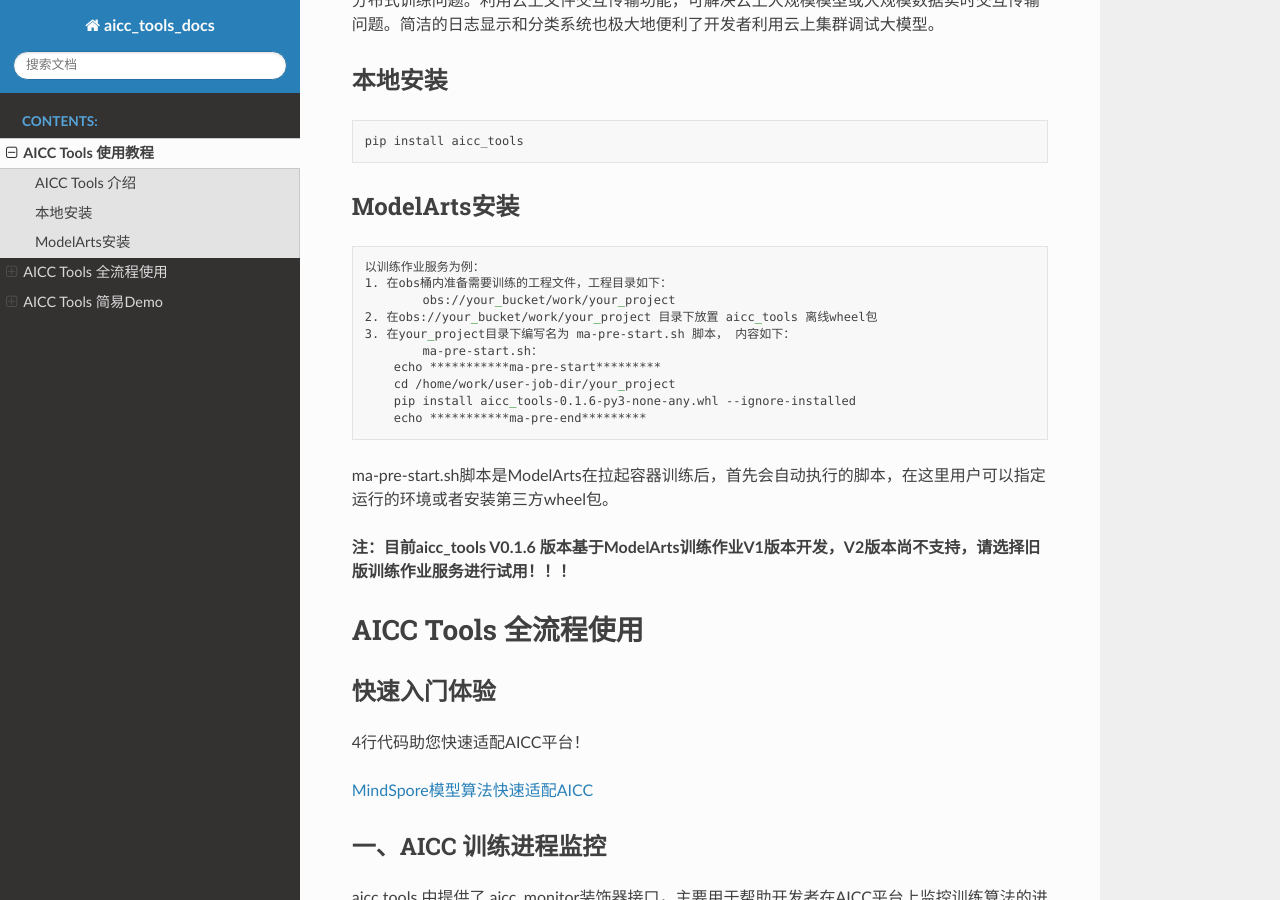
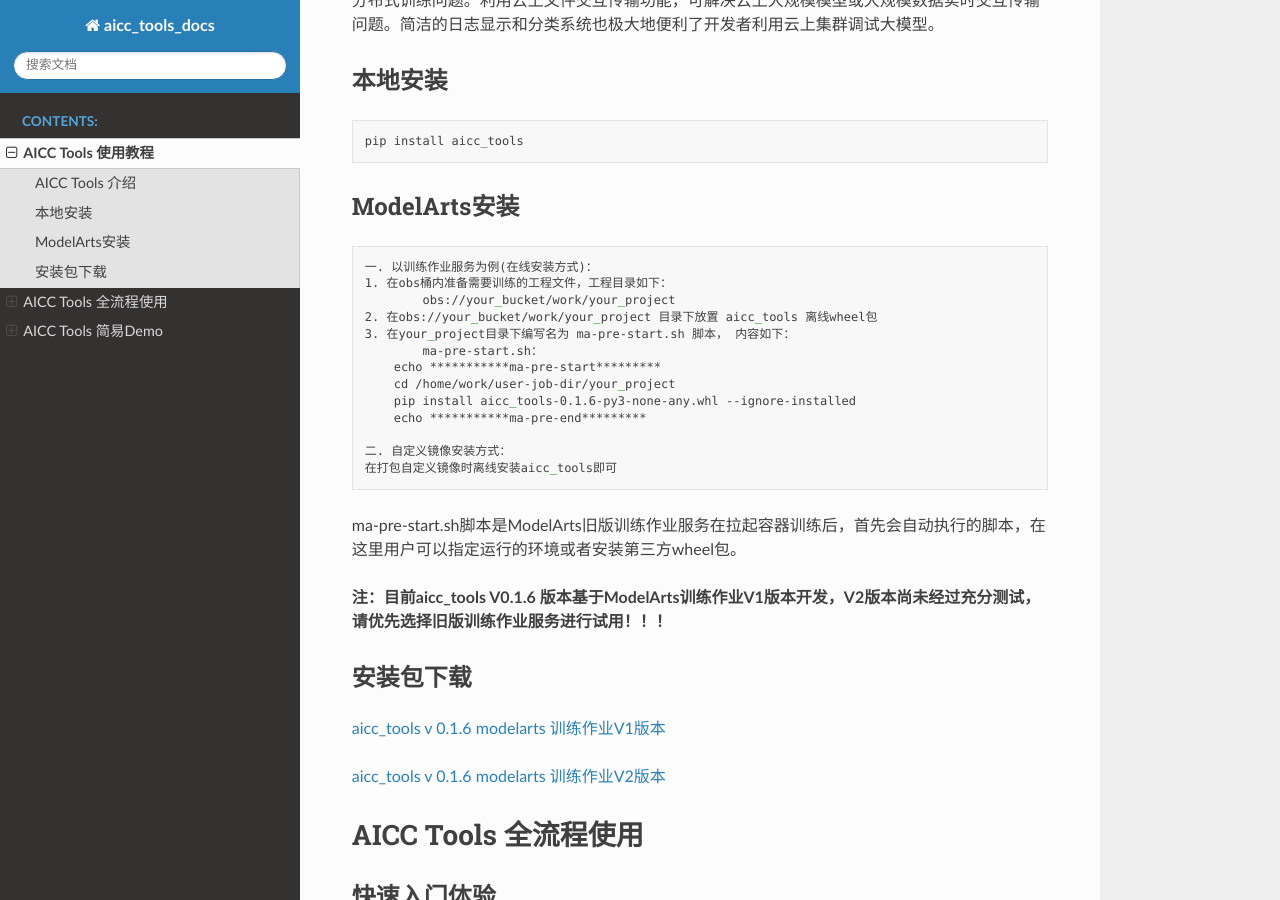
Before and after one commit to Lin-Fly/aicc_tools_docs, a Sphinx documentation site: the page built from source/aicc_tools_docs.md, in a window 1280 px wide and 900 px high, scrolled down 622 px. Built offline with Sphinx 7.4.7 and the Read the Docs theme 2.0.0, drawn with Linux system fonts in a browser that asks for light colours; some of the changed text lies outside the part shown.

Commit message:
update aicc_tools_docs.md

````diff
--- a/source/aicc_tools_docs.md
+++ b/source/aicc_tools_docs.md
@@ -26,7 +26,7 @@
 ## ModelArts安装
 
 ```tex
-以训练作业服务为例：
+一. 以训练作业服务为例(在线安装方式)：
 1. 在obs桶内准备需要训练的工程文件，工程目录如下：
 	obs://your_bucket/work/your_project
 2. 在obs://your_bucket/work/your_project 目录下放置 aicc_tools 离线wheel包
@@ -36,11 +36,20 @@
     cd /home/work/user-job-dir/your_project
     pip install aicc_tools-0.1.6-py3-none-any.whl --ignore-installed
     echo ***********ma-pre-end*********
+
+二. 自定义镜像安装方式：
+在打包自定义镜像时离线安装aicc_tools即可
 ```
 
-ma-pre-start.sh脚本是ModelArts在拉起容器训练后，首先会自动执行的脚本，在这里用户可以指定运行的环境或者安装第三方wheel包。
+ma-pre-start.sh脚本是ModelArts旧版训练作业服务在拉起容器训练后，首先会自动执行的脚本，在这里用户可以指定运行的环境或者安装第三方wheel包。
 
-**注：目前aicc_tools V0.1.6 版本基于ModelArts训练作业V1版本开发，V2版本尚不支持，请选择旧版训练作业服务进行试用！！！**
+**注：目前aicc_tools V0.1.6 版本基于ModelArts训练作业V1版本开发，V2版本尚未经过充分测试，请优先选择旧版训练作业服务进行试用！！！**
+
+## 安装包下载
+
+[aicc_tools v 0.1.6 modelarts 训练作业V1版本](https://aicc-tools-docs.obs.cn-southwest-228.cdzs.cn/wheel/aicc_tools-0.1.6_modelartsv1-py3-none-any.whl)
+
+[aicc_tools v 0.1.6 modelarts 训练作业V2版本](https://aicc-tools-docs.obs.cn-southwest-228.cdzs.cn/wheel/aicc_tools-0.1.6_modelartsv2-py3-none-any.whl)
 
 # AICC Tools 全流程使用
 
````
Also changed, not shown: other parts of source/aicc_tools_docs.md (+2 -2 lines).
